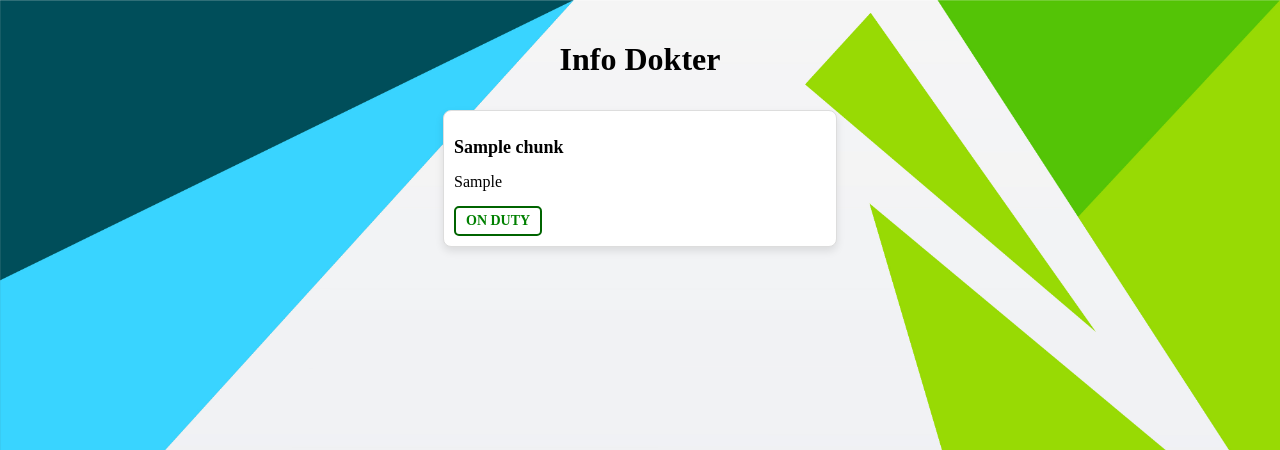
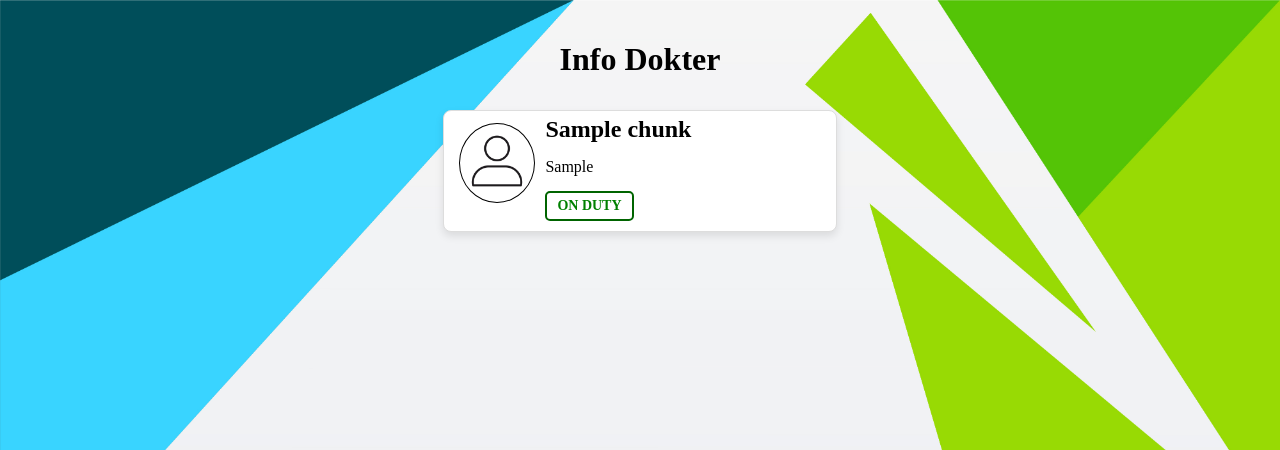
Before and after one commit to jordhi404/dokter_cuti, a Laravel app: template resources/views/dashboard.blade.php in a window 1280 px wide. Shown: the top 450 px of the page. Run offline with Laravel 12, Linux system fonts and the light colour scheme; the template is opened without the code that fills it: most values are stand-ins (such as "Sample title", 1, 10 or a date in 2020).

Commit message:
Penambahan template profile picture

```diff
--- a/public/style.css
+++ b/public/style.css
@@ -50,15 +50,37 @@ body {
     box-shadow: 0 4px 8px rgba(0, 0, 0, 0.1);
 }
 
+.row {
+    display: flex;
+}
+
+.card-img {
+    width: 20%;
+    height: max-content;
+    overflow: hidden;
+    border-radius: 100%;
+    border: 1px solid black;
+    margin: 5px;
+    margin-top: 10px;
+}
+
+.card-img img {
+    width: 100%;
+    height: 100%;
+    object-fit: cover;
+}
+
 .card-body {
     display: flex;
     flex-direction: column;
     align-items: flex-start;
+    margin-left: 5px;
 }
 
 .card-title {
-    font-size: 18px;
+    font-size: 24px;
     font-weight: bold;
+    margin-top: 2%;
     margin-bottom: 10px;
 }
 
--- a/resources/views/dashboard.blade.php
+++ b/resources/views/dashboard.blade.php
@@ -17,6 +17,10 @@
                 <div class="doctor-cards">
                     @foreach ($chunk as $doctor)
                         <div class="card">
+                            <div class="row">
+                                <div class="card-img">
+                                    <img src="picture/profile_pict.png" alt="profile">
+                                </div>
                                 <div class="card-body">
                                     <h4 class="card-title">{{ $doctor['nama'] }}</h4>
                                     <p class="card-text">{{ $doctor['tipe_poli'] }}</p>
@@ -26,6 +30,7 @@
                                     @else
                                         <span class="status-stamp status-on-duty">ON DUTY</span>
                                     @endif
+                                </div>
                             </div>
                         </div>
                     @endforeach
```
Also changed, not shown: public/picture/profile_pict.png (added). Lines whose indentation alone changed are shown as unchanged.
